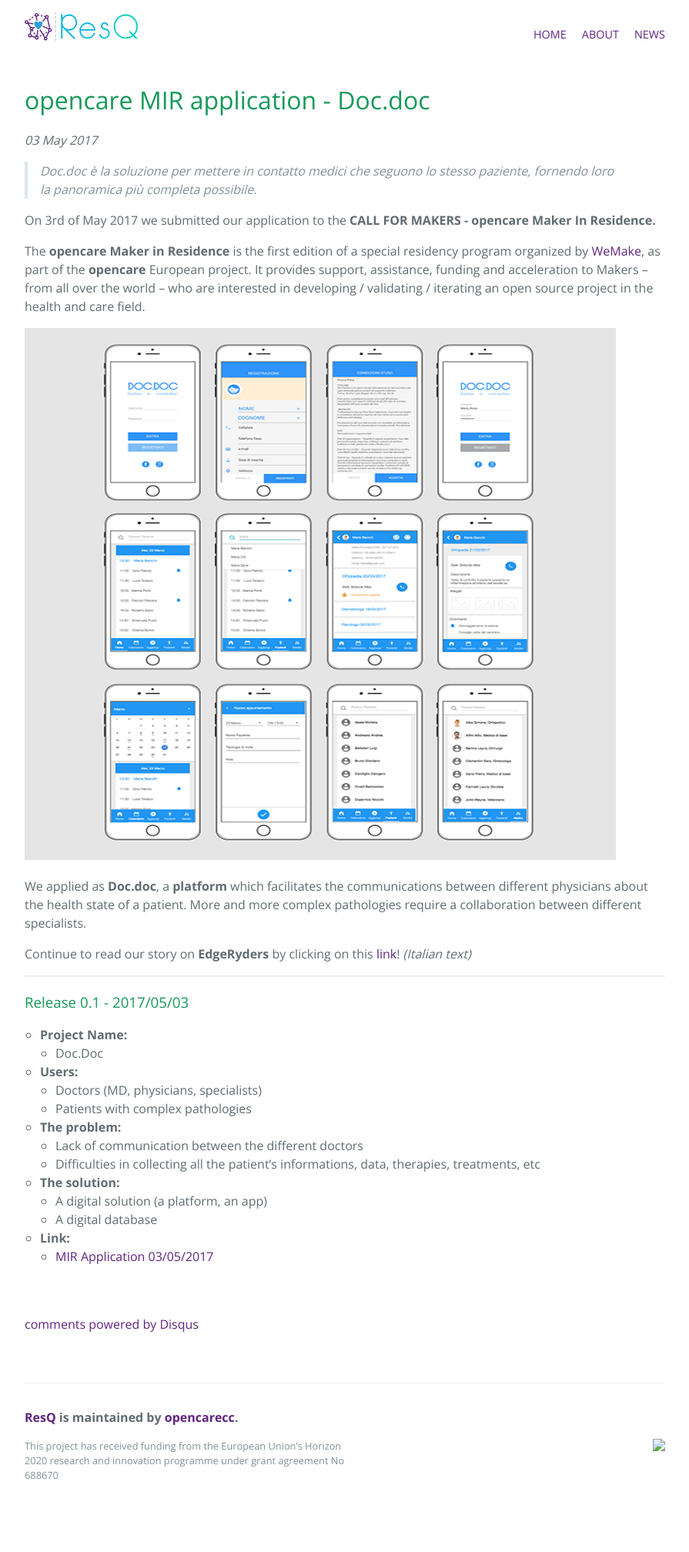
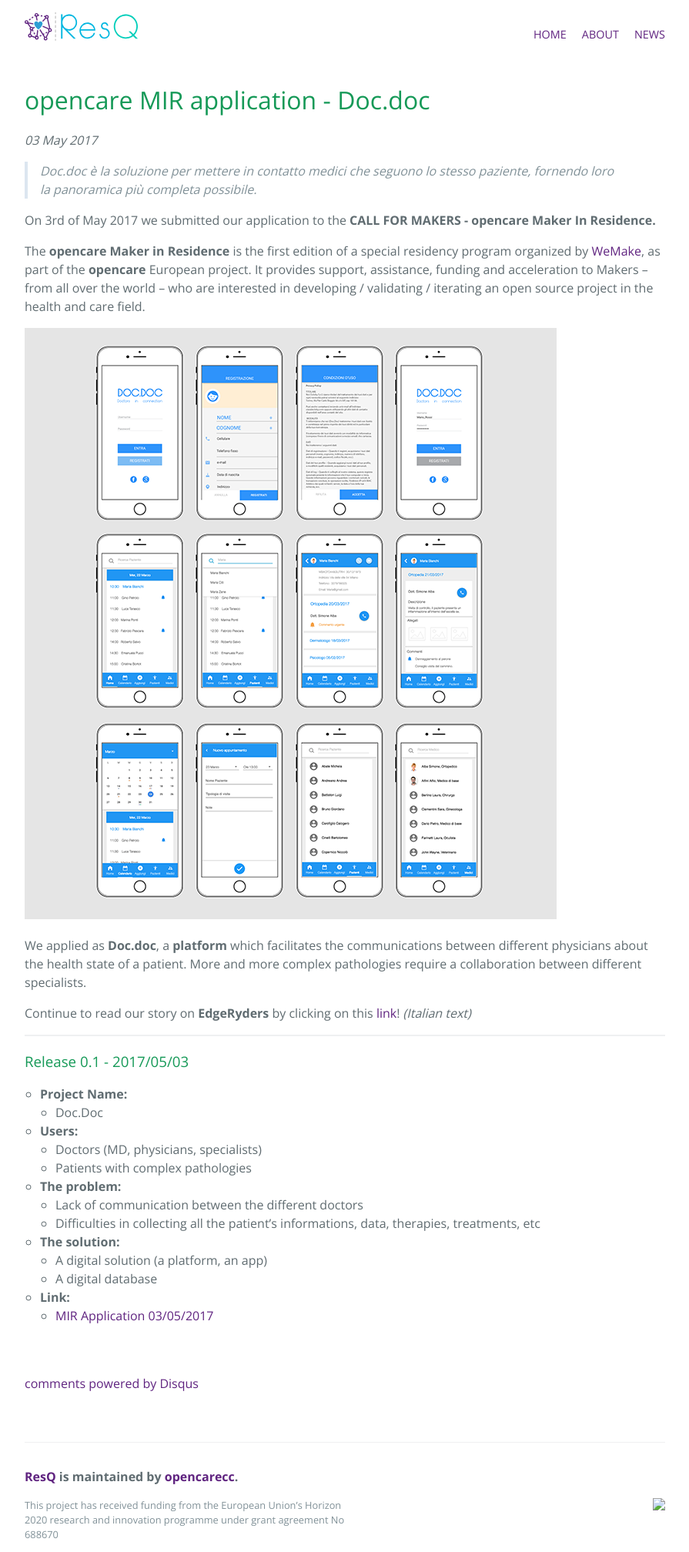
Before and after one commit to opencarecc/ResQ, a Jekyll site: the page built from _posts/2017-05-03-mir-application-doc-doc.md, in a window 1280 px wide. Shown: the whole page at 77% size, without its empty margins (192-1087 px from the left). Built offline with Jekyll 4.4.1, drawn with Linux system fonts in a browser that asks for light colours; comment, search, counter and statistics services are not loaded; before the commit the page ends 1939 px from its top, so only the background shows below that.

Commit message:
edit img size per post

```diff
--- a/_posts/2017-05-03-mir-application-doc-doc.md
+++ b/_posts/2017-05-03-mir-application-doc-doc.md
@@ -15,7 +15,7 @@
 
 The <b>opencare Maker in Residence</b> is the first edition of a special residency program organized by [WeMake](wemake.cc), as part of the <b>opencare</b> European project. It provides support, assistance, funding and acceleration to Makers – from all over the world – who are interested in developing / validating / iterating an open source project in the health and care field.
 
-<img src="https://opencarecc.github.io/ResQ/assets/ResQ-post-img-Doc-doc-board.png" alt="Doc.doc" height="691" width="768">
+<img src="https://opencarecc.github.io/ResQ/assets/ResQ-post-img-Doc-doc-board.png" alt="Doc.doc">
 
 We applied as <b>Doc.doc</b>, a <b>platform</b> which facilitates the communications between different physicians about the health state of a patient. More and more complex pathologies require a collaboration between different specialists.
 
```
